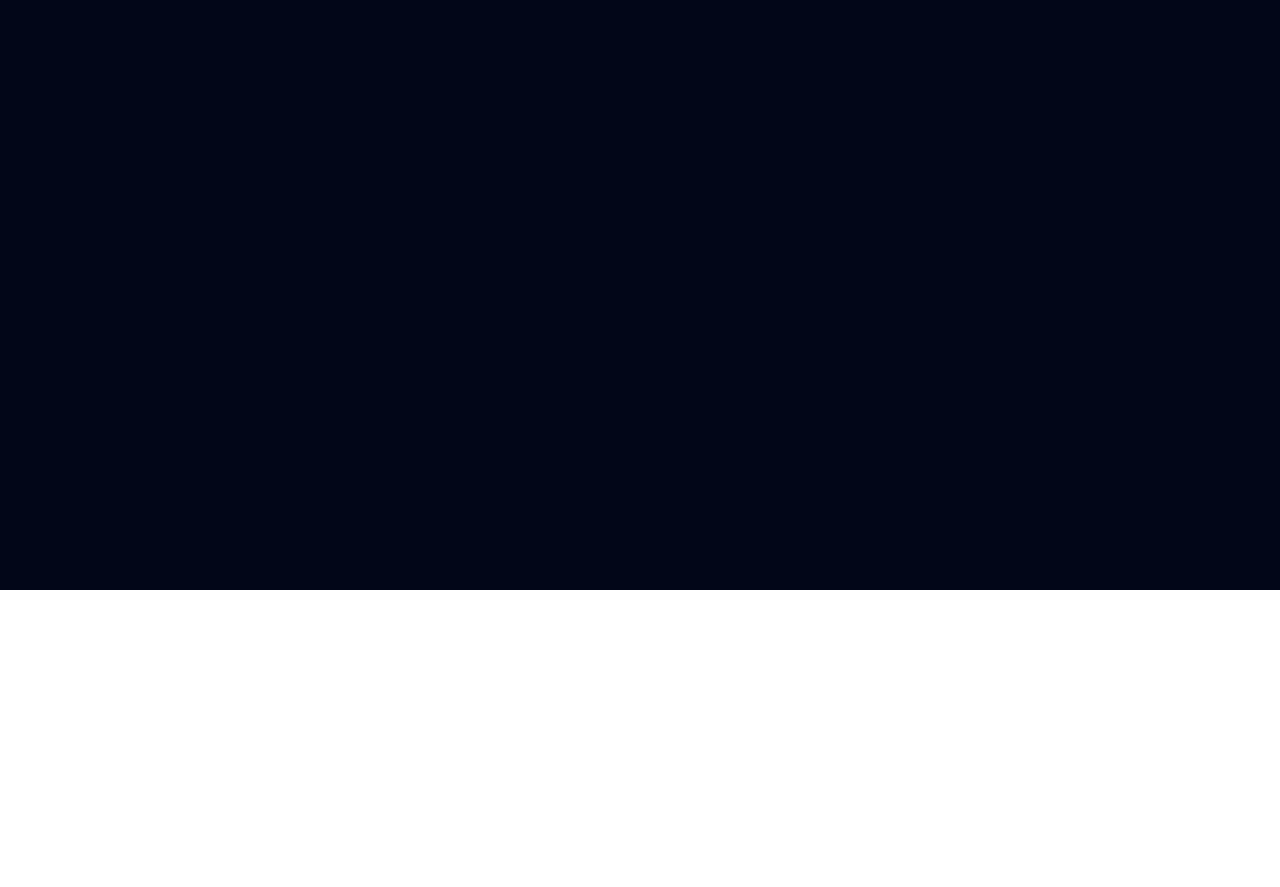
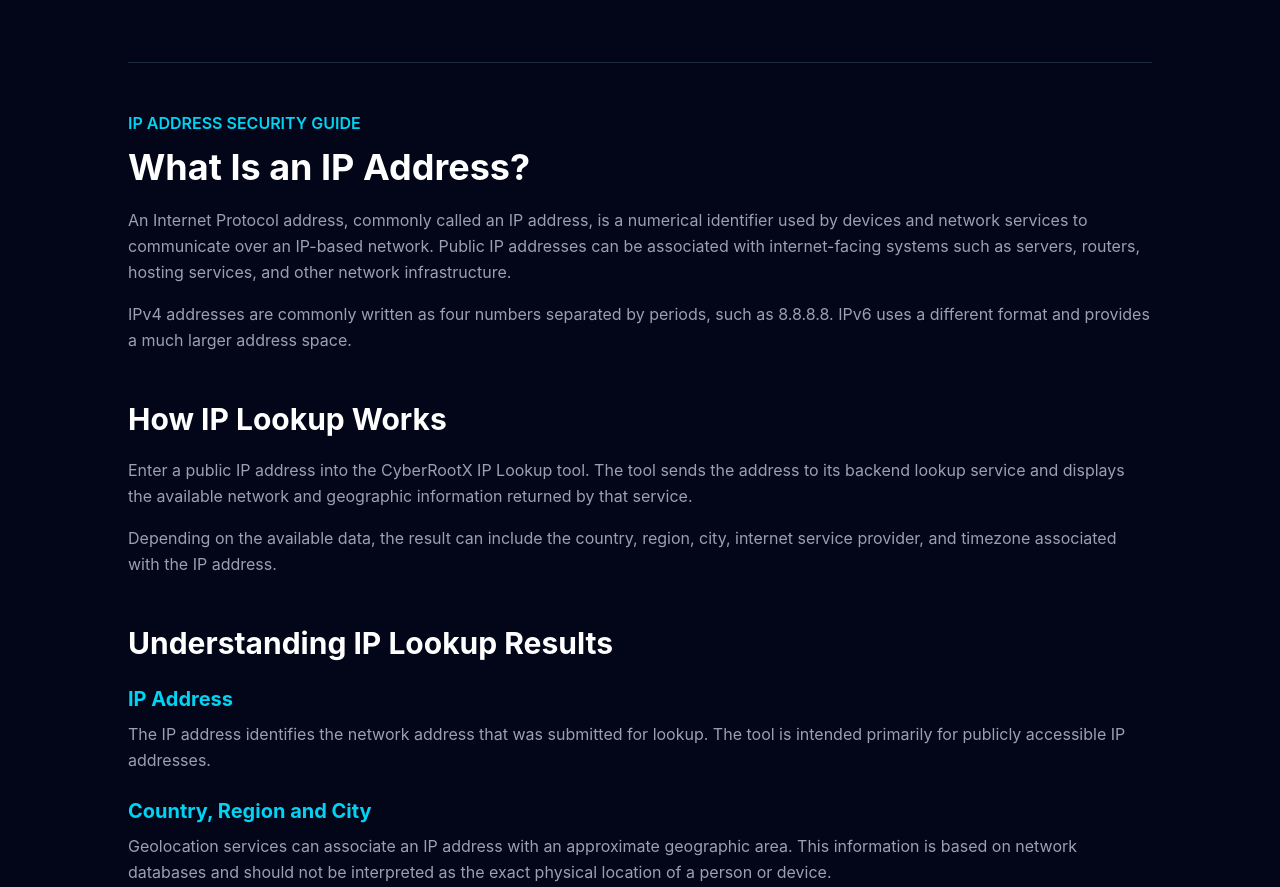
Before and after one commit to ashishg2005/CyberRootX-Frontend, a React (Vite) app: page /ip-lookup in a window 1280 px wide. Shown: the part 210-1097 px from the top of the page. Before the commit the page ends 800 px from the top, so only its background shows below. Built offline with nearby package versions, Linux system fonts and the light colour scheme.

Commit message:
Improve IP lookup content

```diff
--- a/src/pages/IpLookup.jsx
+++ b/src/pages/IpLookup.jsx
@@ -36,15 +36,18 @@ function IpLookup() {
     <div className="min-h-screen bg-slate-950 text-white px-6 py-10">
       <div className="max-w-5xl mx-auto">
 
+        {/* Tool Header */}
         <h1 className="text-4xl font-bold text-cyan-400">
           🌎 IP Lookup
         </h1>
 
-        <p className="text-gray-400 mt-3">
-          Find location and network details of any public IP address.
+        <p className="text-gray-400 mt-3 leading-relaxed">
+          Find approximate location and network information associated with
+          a public IP address.
         </p>
 
-        <div className="flex gap-4 mt-8">
+        {/* Lookup Form */}
+        <div className="flex flex-col md:flex-row gap-4 mt-8">
 
           <input
             type="text"
@@ -57,13 +60,14 @@ function IpLookup() {
           <button
             onClick={lookupIp}
             disabled={loading}
-            className="bg-cyan-500 hover:bg-cyan-600 px-8 rounded-xl font-semibold disabled:opacity-50"
+            className="bg-cyan-500 hover:bg-cyan-600 px-8 py-4 rounded-xl font-semibold disabled:opacity-50"
           >
             {loading ? "Loading..." : "Lookup"}
           </button>
 
         </div>
 
+        {/* Results */}
         {result && (
           <div className="mt-8 bg-slate-900 rounded-xl p-6 border border-slate-700">
 
@@ -71,25 +75,181 @@ function IpLookup() {
               IP Details
             </h2>
 
-            <div className="grid grid-cols-2 gap-4">
+            <div className="grid grid-cols-1 md:grid-cols-2 gap-4">
 
-              <p><strong>IP:</strong> {result.ip}</p>
+              <p>
+                <strong>IP:</strong> {result.ip}
+              </p>
 
-              <p><strong>Country:</strong> {result.country}</p>
+              <p>
+                <strong>Country:</strong> {result.country}
+              </p>
 
-              <p><strong>City:</strong> {result.city}</p>
+              <p>
+                <strong>City:</strong> {result.city}
+              </p>
 
-              <p><strong>Region:</strong> {result.region}</p>
+              <p>
+                <strong>Region:</strong> {result.region}
+              </p>
 
-              <p><strong>ISP:</strong> {result.connection?.isp}</p>
+              <p>
+                <strong>ISP:</strong> {result.connection?.isp}
+              </p>
 
-              <p><strong>Timezone:</strong> {result.timezone?.id}</p>
+              <p>
+                <strong>Timezone:</strong> {result.timezone?.id}
+              </p>
 
             </div>
 
           </div>
         )}
 
+        {/* Educational Content */}
+        <section className="mt-16 border-t border-slate-800 pt-12">
+
+          <p className="text-cyan-400 font-semibold">
+            IP ADDRESS SECURITY GUIDE
+          </p>
+
+          <h2 className="text-3xl md:text-4xl font-bold mt-3">
+            What Is an IP Address?
+          </h2>
+
+          <p className="text-gray-400 leading-relaxed mt-5">
+            An Internet Protocol address, commonly called an IP address,
+            is a numerical identifier used by devices and network services
+            to communicate over an IP-based network. Public IP addresses can
+            be associated with internet-facing systems such as servers,
+            routers, hosting services, and other network infrastructure.
+          </p>
+
+          <p className="text-gray-400 leading-relaxed mt-4">
+            IPv4 addresses are commonly written as four numbers separated
+            by periods, such as 8.8.8.8. IPv6 uses a different format and
+            provides a much larger address space.
+          </p>
+
+          <h2 className="text-3xl font-bold mt-12">
+            How IP Lookup Works
+          </h2>
+
+          <p className="text-gray-400 leading-relaxed mt-5">
+            Enter a public IP address into the CyberRootX IP Lookup tool.
+            The tool sends the address to its backend lookup service and
+            displays the available network and geographic information
+            returned by that service.
+          </p>
+
+          <p className="text-gray-400 leading-relaxed mt-4">
+            Depending on the available data, the result can include the
+            country, region, city, internet service provider, and timezone
+            associated with the IP address.
+          </p>
+
+          <h2 className="text-3xl font-bold mt-12">
+            Understanding IP Lookup Results
+          </h2>
+
+          <div className="mt-6 space-y-6">
+
+            <div>
+              <h3 className="text-xl font-bold text-cyan-400">
+                IP Address
+              </h3>
+              <p className="text-gray-400 leading-relaxed mt-2">
+                The IP address identifies the network address that was
+                submitted for lookup. The tool is intended primarily for
+                publicly accessible IP addresses.
+              </p>
+            </div>
+
+            <div>
+              <h3 className="text-xl font-bold text-cyan-400">
+                Country, Region and City
+              </h3>
+              <p className="text-gray-400 leading-relaxed mt-2">
+                Geolocation services can associate an IP address with an
+                approximate geographic area. This information is based on
+                network databases and should not be interpreted as the exact
+                physical location of a person or device.
+              </p>
+            </div>
+
+            <div>
+              <h3 className="text-xl font-bold text-cyan-400">
+                ISP
+              </h3>
+              <p className="text-gray-400 leading-relaxed mt-2">
+                The Internet Service Provider field identifies the network
+                organization associated with the IP address according to
+                the lookup service.
+              </p>
+            </div>
+
+            <div>
+              <h3 className="text-xl font-bold text-cyan-400">
+                Timezone
+              </h3>
+              <p className="text-gray-400 leading-relaxed mt-2">
+                A timezone can be associated with the approximate geographic
+                region of an IP address. It provides regional context but does
+                not establish the exact location of the device using the IP.
+              </p>
+            </div>
+
+          </div>
+
+          <h2 className="text-3xl font-bold mt-12">
+            Why IP Information Is Useful
+          </h2>
+
+          <p className="text-gray-400 leading-relaxed mt-5">
+            IP information can help during network troubleshooting, website
+            analysis, infrastructure research, and cybersecurity investigations.
+            It can provide useful context about the network organization or
+            hosting environment associated with an internet-facing address.
+          </p>
+
+          <p className="text-gray-400 leading-relaxed mt-4">
+            Security analysts may use IP information together with DNS,
+            domain reputation, certificate, and other security data when
+            investigating online infrastructure.
+          </p>
+
+          <h2 className="text-3xl font-bold mt-12">
+            Can an IP Address Reveal an Exact Location?
+          </h2>
+
+          <p className="text-gray-400 leading-relaxed mt-5">
+            An IP lookup generally cannot determine the exact physical
+            location of a person. Geolocation databases usually provide an
+            approximate area based on information associated with the network
+            or IP allocation.
+          </p>
+
+          <p className="text-gray-400 leading-relaxed mt-4">
+            Hosting providers, VPNs, proxies, mobile networks, and other
+            network configurations can also cause the displayed location to
+            differ significantly from the actual location of a user or device.
+          </p>
+
+          <div className="mt-10 p-5 rounded-xl bg-slate-900 border border-slate-700">
+            <h3 className="text-xl font-bold text-cyan-400">
+              Security & Privacy Note
+            </h3>
+
+            <p className="text-gray-400 leading-relaxed mt-2">
+              IP geolocation is approximate and can change as network
+              allocations and databases are updated. CyberRootX displays
+              information returned by its lookup service and does not claim
+              that the displayed geographic information represents an exact
+              physical location.
+            </p>
+          </div>
+
+        </section>
       </div>
     </div>
   );
```
